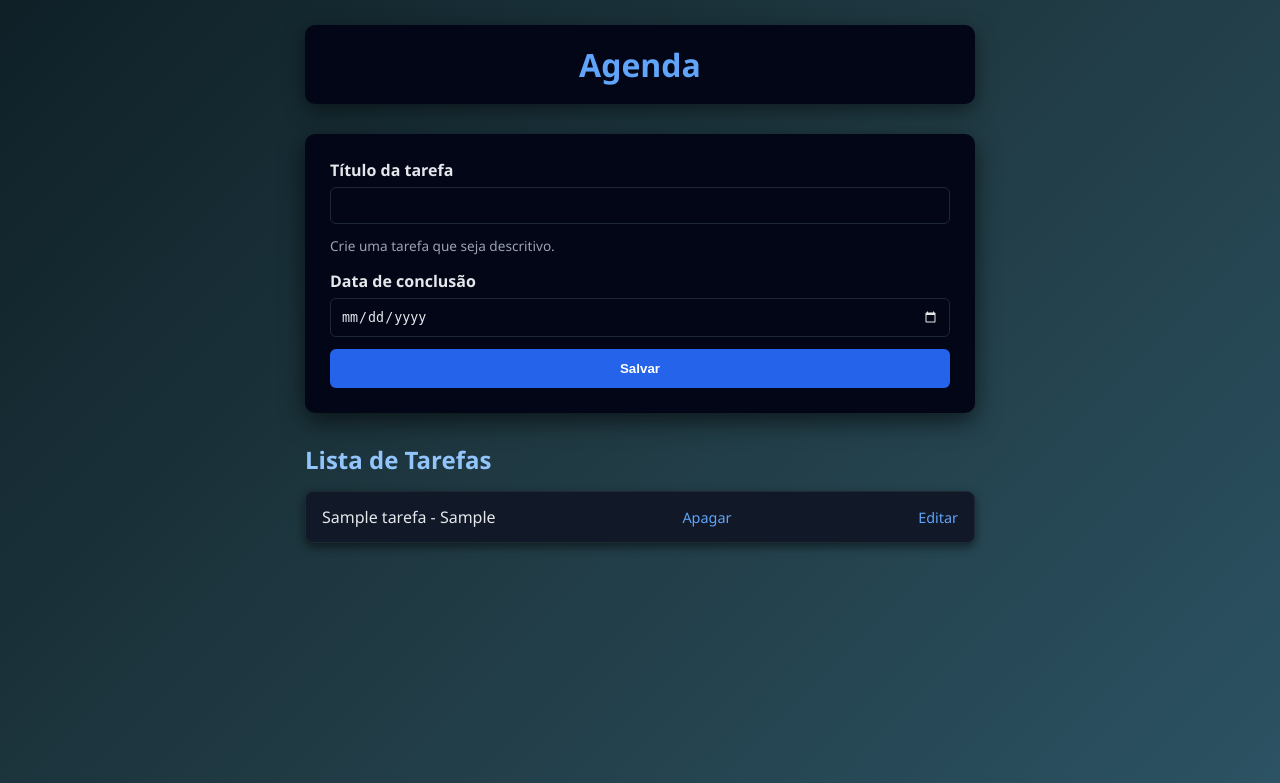
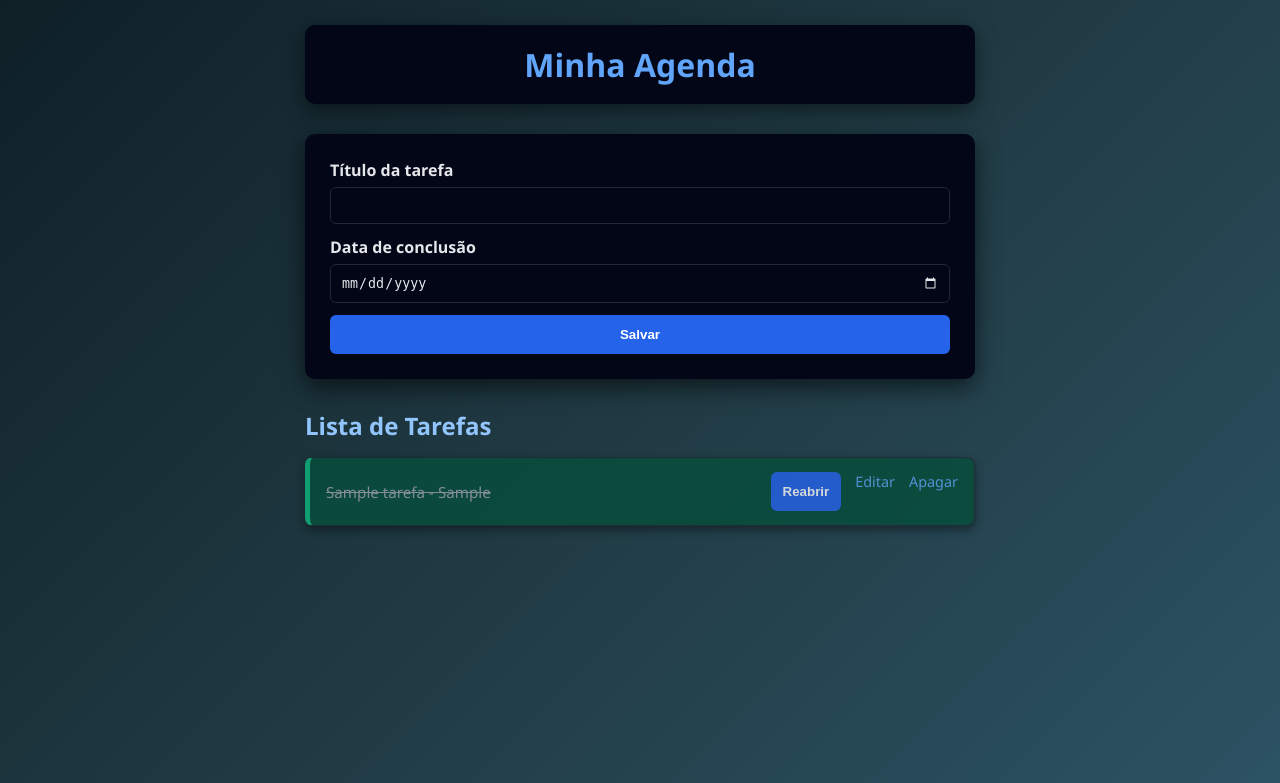
Before and after one commit to PedroCesar553/agenda, a Flask app: page /agenda in a window 1280 px wide. Shown: the top 783 px of the page. Run offline with Flask 3, Linux system fonts and the light colour scheme; tables that the repository leaves empty hold one stand-in row (values such as "Sample post").

Commit message:
feat: adicionado feedback visual de conclusão e cores nos botões

```diff
--- a/app.py
+++ b/app.py
@@ -1,53 +1,48 @@
-from flask import Flask, render_template, request, redirect, url_for
+from flask import Flask, render_template, request, redirect, url_for, jsonify
 from models.tarefa import Tarefa
 from models.database import init_db
 
 app = Flask(__name__)
-
 init_db()
 
 @app.route('/')
-def home():
-    return render_template('home.html', titulo='Home')
+def index():
+    return redirect(url_for('agenda'))
 
 @app.route('/agenda', methods=['GET', 'POST'])
 def agenda():
-    tarefas = None
-
     if request.method == 'POST':
-        titulo_tarefa = request.form['titulo-tarefa']
-        data_conclusao = request.form['data-conclusao']
-        tarefa = Tarefa(titulo_tarefa, data_conclusao)
-        tarefa.salvar_tarefa()
+        titulo = request.form['titulo-tarefa']
+        data = request.form['data-conclusao']
+        Tarefa(titulo, data).salvar_tarefa()
+        return redirect(url_for('agenda'))
 
     tarefas = Tarefa.obter_tarefas()
-    return render_template('agenda.html', titulo='Agenda', tarefas=tarefas)
+    return render_template('agenda.html', titulo='Minha Agenda', tarefas=tarefas)
+
+@app.route('/toggle/<int:idTarefa>', methods=['POST'])
+def toggle(idTarefa):
+    tarefa = Tarefa.id(idTarefa)
+    if tarefa:
+        novo_estado, data_hora = tarefa.alternar_conclusao()
+        return jsonify({"concluida": novo_estado, "data_hora": data_hora})
+    return jsonify({"erro": "Nao encontrado"}), 404
 
 @app.route('/delete/<int:idTarefa>')
 def delete(idTarefa):
     tarefa = Tarefa.id(idTarefa)
-    tarefa.excluir_tarefa()
-    # return render_template('agenda.html', titulo="Agenda", tarefas=tarefas)
+    if tarefa and tarefa.excluir_tarefa():
+        return redirect(url_for('agenda'))
     return redirect(url_for('agenda'))
 
 @app.route('/update/<int:idTarefa>', methods=['GET', 'POST'])
 def update(idTarefa):
-
     if request.method == 'POST':
-        tarefa = Tarefa.obter_tarefas
         titulo = request.form['titulo-tarefa']
         data = request.form['data-conclusao']
-        tarefa = Tarefa(titulo, data, idTarefa)
-        tarefa.atualizar_tarefa()
+        Tarefa(titulo, data, idTarefa).atualizar_tarefa()
         return redirect(url_for('agenda'))
 
-    tarefa = Tarefa.obter_tarefas()
-    tarefa_selecionada = Tarefa.id(idTarefa)
-
-    return render_template('agenda.html', titulo=f'Editando a tarefa ID: {idTarefa}', tarefas=tarefa, tarefa_selecionada=tarefa_selecionada)
-
-
-
-@app.route('/ola')
-def ola_mundo():
-    return "Olá, Mundo!"
+    tarefas = Tarefa.obter_tarefas()
+    selecionada = Tarefa.id(idTarefa)
+    return render_template('agenda.html', titulo='Editando Tarefa', tarefas=tarefas, tarefa_selecionada=selecionada)
--- a/models/database.py
+++ b/models/database.py
@@ -1,27 +1,27 @@
 from sqlite3 import Connection, connect, Cursor
-from types import TracebackType
-from typing import Any, Optional, Self, Type
+from typing import Any
 from dotenv import load_dotenv
 import traceback
 import os
 
-load_dotenv() # Procura um arquivo .env com variaveis
+load_dotenv()
 DB_PATH = os.getenv('DATABASE', './data/tarefas.sqlite3')
 
 def init_db(db_name: str = DB_PATH) -> None:
+    # Cria a pasta data se não existir para evitar erros
+    os.makedirs(os.path.dirname(db_name), exist_ok=True)
     with connect(db_name) as conn:
         conn.execute("""
         CREATE TABLE IF NOT EXISTS tarefas (
             id INTEGER PRIMARY KEY AUTOINCREMENT,
             titulo_tarefa TEXT NOT NULL,
-            data_conclusao TEXT
+            data_conclusao TEXT,
+            concluida INTEGER DEFAULT 0,
+            data_hora_conclusao TEXT
         );
         """)
 
 class Database:
-    """
-        Classe que gerencia conexões e operações com um banco de dados SQLite. Utiliza o protocolo de gerenciamento de contexto para garantir que a conexão seja encerrada corretamente.
-    """
     def __init__(self, db_name: str = DB_PATH) -> None:
         self.connection: Connection = connect(db_name)
         self.cursor: Cursor = self.connection.cursor()
@@ -38,22 +38,11 @@ class Database:
     def close(self) -> None:
         self.connection.close()
 
-    # Métodos para o gerenciamento de contexto
-    # Método de entrada no contexto
-    def __enter__(self) -> Self:
+    # Simplificamos o gerenciador de contexto para remover avisos de tipos complexos
+    def __enter__(self):
         return self
 
-    # Método de saída do contexto
-    def __exit__(self,
-            exc_type: Optional[Type[BaseException]],
-            exc_value: Optional[BaseException],
-            tb: Optional[TracebackType]) -> None:
-
+    def __exit__(self, exc_type, exc_value, tb) -> None:
         if exc_type is not None:
-            print('Exceção capturada no contexto:')
-            print(f'Tipo: {exc_type.__name__}')
-            print(f'Mensagem: {exc_value}')
-            print('Traceback completo:')
             traceback.print_tb(tb)
-
         self.close()
--- a/static/style.css
+++ b/static/style.css
@@ -166,3 +166,25 @@ p {
     text-align: center;
     color: #9ca3af;
 }
+
+
+/* RNF01: Estilo para tarefa concluída */
+li.concluida {
+    background: #064e3b; /* Verde escuro para indicar conclusão */
+    border-left: 5px solid #10b981; /* Barra lateral verde brilhante */
+    opacity: 0.8;
+}
+
+li.concluida span {
+    text-decoration: line-through; /* Risca o texto */
+    color: #9ca3af; /* Cor de texto mais apagada */
+}
+
+/* RNF03: Cores dos botões de status */
+.btn-status.concluir {
+    background: #059669; /* Verde para concluir */
+}
+
+.btn-status.reabrir {
+    background: #dc2626; /* Vermelho para reabrir */
+}
--- a/templates/agenda.html
+++ b/templates/agenda.html
@@ -2,17 +2,16 @@
 
 {% block content %}
     <form class="mt-3" method="POST">
-
         <div class="mb-3">
             <label for="titulo-tarefa" class="form-label">Título da tarefa</label>
             <input type="text" class="form-control" name="titulo-tarefa" id="titulo-tarefa"
-                aria-describedby="ajudaNomeTarefa" value="{{ tarefa_selecionada.titulo_tarefa if tarefa_selecionada else ''}}" required>
-            <div id="ajudaNomeTarefa" class="form-text">Crie uma tarefa que seja descritivo.</div>
+                   value="{{ tarefa_selecionada.titulo_tarefa if tarefa_selecionada else ''}}" required>
         </div>
 
         <div class="mb-3">
             <label for="data-conclusao" class="form-label">Data de conclusão</label>
-            <input type="date" class="form-control" name="data-conclusao" id="data-conclusao">
+            <input type="date" class="form-control" name="data-conclusao" id="data-conclusao"
+                   value="{{ tarefa_selecionada.data_conclusao if tarefa_selecionada else ''}}">
         </div>
 
         <button type="submit" class="btn btn-primary">Salvar</button>
@@ -25,37 +24,43 @@
     <h2 class="my-3">Lista de Tarefas</h2>
 
     {% if tarefas %}
+        <ul>
+    {% for tarefa in tarefas %}
+        <li id="tarefa-{{ tarefa.id_tarefa }}" class="{{ 'concluida' if tarefa.concluida == 1 }}">
+            <span>{{ tarefa.titulo_tarefa }} - {{ tarefa.data_conclusao }}</span>
 
-        <ul>
-            {% for tarefa in tarefas %}
-                <li>{{ tarefa.titulo_tarefa }} - {{ tarefa.data_conclusao }}
-                    <a href="{{ url_for('delete', idTarefa=tarefa.id_tarefa) }}">Apagar</a>
-                    <a href="{{ url_for('update', idTarefa=tarefa.id_tarefa) }}">Editar</a>
-                </li>
-                <!-- Controle para editar -->
-            {% endfor %}
-        </ul>
+            <div class="acoes">
+                <button type="button"
+                        onclick="toggleTarefa('{{ tarefa.id_tarefa }}')"
+                        id="btn-{{ tarefa.id_tarefa }}"
+                        class="btn-status">
+                    {{ 'Reabrir' if tarefa.concluida == 1 else 'Concluir' }}
+                </button>
 
+                <a href="{{ url_for('update', idTarefa=tarefa.id_tarefa) }}">Editar</a>
+                <a href="{{ url_for('delete', idTarefa=tarefa.id_tarefa) }}">Apagar</a>
+            </div>
+        </li>
+    {% endfor %}
+</ul>
+
+<script>
+function toggleTarefa(id) {
+    fetch(`/toggle/${id}`, { method: 'POST' })
+    .then(() => window.location.reload());
+}
+</script>
     {% else %}
-
         <p>Nenhuma tarefa cadastrada</p>
-
     {% endif %}
 
+    <script>
+    function toggleTarefa(id) {
+        fetch(`/toggle/${id}`, { method: 'POST' })
+        .then(res => res.json())
+        .then(data => {
+            location.reload(); // Recarrega para aplicar os estilos CSS de concluída
+        });
+    }
+    </script>
 {% endblock %}
-
-<!-- Métodos HTTP:
-    GET -> "pega" (recupera/obtém) as informações (READ)
-    POST -> "envia" (cadastra/inclui/adiciona) as informações (CREATE)
-    UPDATE/PATCH -> "atualiza" as informações (UPDATE)
-    DELETE -> "apaga" as informações (DELETE)
-
-    CRUD -> Create, Read, Update, Delete
--->
-
-<!-- Códigos de retorno:
-    2XX - Sucesso
-    3XX - Sucesso, mas redirecionado
-    4XX - Não encontrado (falha  na REQUISIÇÃO)
-    5XX - Erro do servidor (falha na RESPOSTA)
--->
```
Also changed, not shown: models/tarefa.py (+42 -49 lines), 1 other file.
